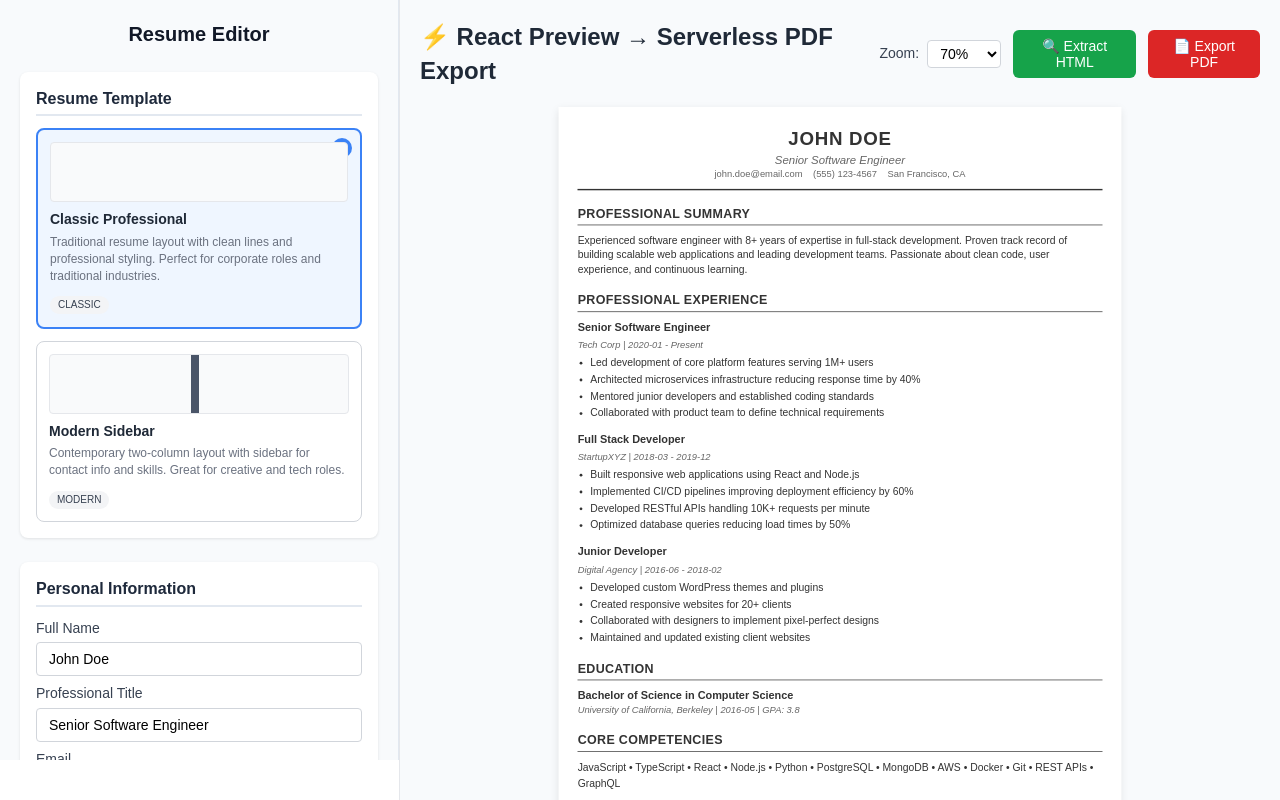
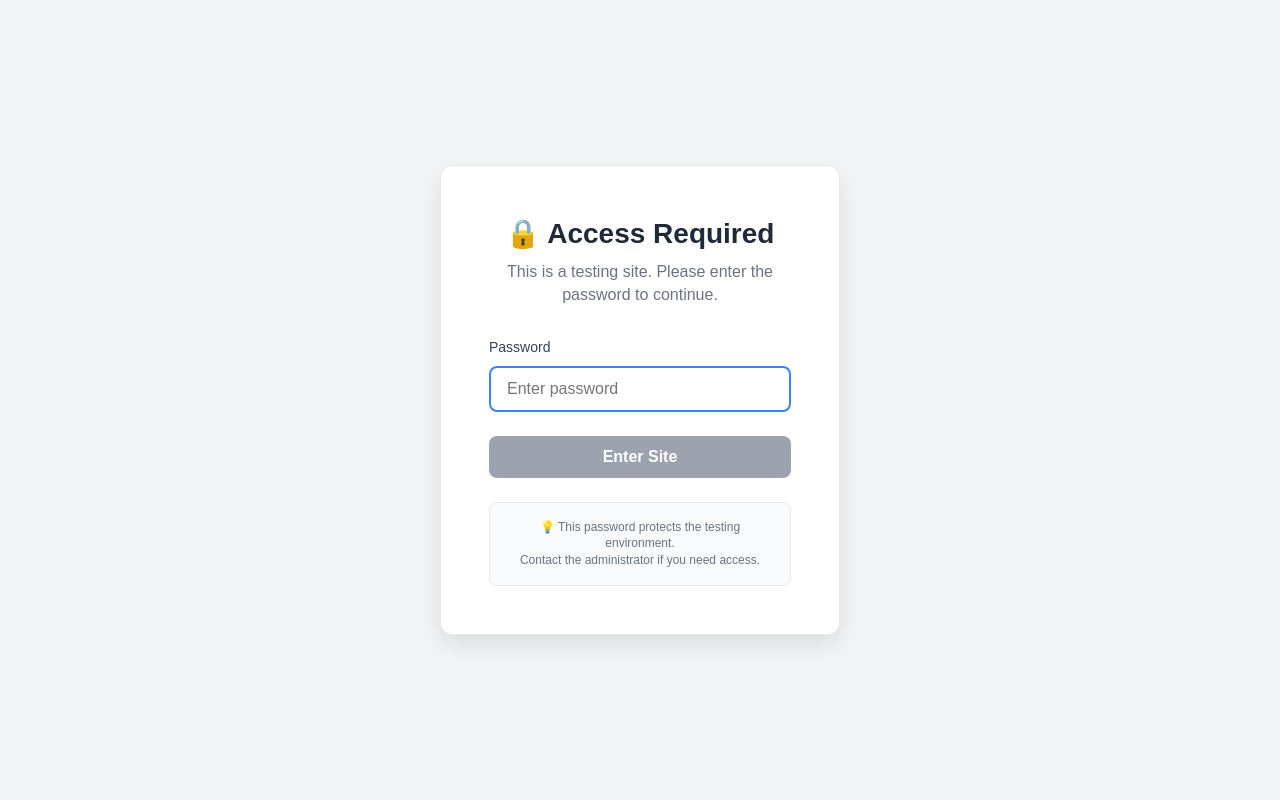
Before and after one commit to doublewoods99/teste-live-preview-export, a React (Vite) app: page / in a window 1280 px wide. Built offline with nearby package versions, Linux system fonts and the light colour scheme.

Commit message:
Add password protection for testing site with polished login form and logout functionality

```diff
--- a/src/App.tsx
+++ b/src/App.tsx
@@ -1,15 +1,201 @@
-import { useRef, useState } from 'react';
+import { useRef, useState, useEffect } from 'react';
 import { ResumeEditor } from './components/Editor/ResumeEditor';
 import { SimpleRollingPreview } from './components/Preview/SimpleRollingPreview';
 import { useResumeStore } from './context/resumeStore';
 import { extractPreviewContent, logExtractedContent, downloadExtractedContent } from './utils/htmlExtractor';
 import { exportToPDF } from './utils/pdfExporter';
 
+// Simple password configuration
+const SITE_PASSWORD = 'cviel2024'; // Change this to your desired password
+
+function LoginForm({ onLogin }: { onLogin: () => void }) {
+  const [password, setPassword] = useState('');
+  const [error, setError] = useState('');
+  const [isLoading, setIsLoading] = useState(false);
+
+  const handleSubmit = (e: React.FormEvent) => {
+    e.preventDefault();
+    setIsLoading(true);
+    setError('');
+
+    // Simulate a small delay for better UX
+    setTimeout(() => {
+      if (password === SITE_PASSWORD) {
+        localStorage.setItem('cviel_authenticated', 'true');
+        onLogin();
+      } else {
+        setError('Incorrect password. Please try again.');
+        setPassword('');
+      }
+      setIsLoading(false);
+    }, 500);
+  };
+
+  return (
+    <div style={{
+      minHeight: '100vh',
+      display: 'flex',
+      alignItems: 'center',
+      justifyContent: 'center',
+      backgroundColor: '#f3f4f6'
+    }}>
+      <div style={{
+        backgroundColor: 'white',
+        padding: '48px',
+        borderRadius: '12px',
+        boxShadow: '0 10px 25px rgba(0, 0, 0, 0.1)',
+        width: '100%',
+        maxWidth: '400px',
+        border: '1px solid #e5e7eb'
+      }}>
+        <div style={{ textAlign: 'center', marginBottom: '32px' }}>
+          <h1 style={{
+            fontSize: '28px',
+            fontWeight: '700',
+            color: '#1f2937',
+            margin: '0 0 8px 0'
+          }}>
+            🔒 Access Required
+          </h1>
+          <p style={{
+            color: '#6b7280',
+            fontSize: '16px',
+            margin: 0
+          }}>
+            This is a testing site. Please enter the password to continue.
+          </p>
+        </div>
+
+        <form onSubmit={handleSubmit}>
+          <div style={{ marginBottom: '24px' }}>
+            <label style={{
+              display: 'block',
+              fontSize: '14px',
+              fontWeight: '500',
+              color: '#374151',
+              marginBottom: '8px'
+            }}>
+              Password
+            </label>
+            <input
+              type="password"
+              value={password}
+              onChange={(e) => setPassword(e.target.value)}
+              placeholder="Enter password"
+              disabled={isLoading}
+              style={{
+                width: '100%',
+                padding: '12px 16px',
+                border: `2px solid ${error ? '#ef4444' : '#d1d5db'}`,
+                borderRadius: '8px',
+                fontSize: '16px',
+                transition: 'border-color 0.2s',
+                outline: 'none',
+                backgroundColor: isLoading ? '#f9fafb' : 'white'
+              }}
+              onFocus={(e) => {
+                if (!error) e.target.style.borderColor = '#3b82f6';
+              }}
+              onBlur={(e) => {
+                if (!error) e.target.style.borderColor = '#d1d5db';
+              }}
+              autoFocus
+            />
+            {error && (
+              <p style={{
+                color: '#ef4444',
+                fontSize: '14px',
+                marginTop: '8px',
+                margin: '8px 0 0 0'
+              }}>
+                {error}
+              </p>
+            )}
+          </div>
+
+          <button
+            type="submit"
+            disabled={isLoading || !password.trim()}
+            style={{
+              width: '100%',
+              padding: '12px 24px',
+              backgroundColor: isLoading || !password.trim() ? '#9ca3af' : '#3b82f6',
+              color: 'white',
+              border: 'none',
+              borderRadius: '8px',
+              fontSize: '16px',
+              fontWeight: '600',
+              cursor: isLoading || !password.trim() ? 'not-allowed' : 'pointer',
+              transition: 'background-color 0.2s',
+              display: 'flex',
+              alignItems: 'center',
+              justifyContent: 'center',
+              gap: '8px'
+            }}
+          >
+            {isLoading ? (
+              <>
+                <span style={{
+                  width: '16px',
+                  height: '16px',
+                  border: '2px solid white',
+                  borderTopColor: 'transparent',
+                  borderRadius: '50%',
+                  animation: 'spin 1s linear infinite'
+                }} />
+                Checking...
+              </>
+            ) : (
+              'Enter Site'
+            )}
+          </button>
+        </form>
+
+        <div style={{
+          marginTop: '24px',
+          padding: '16px',
+          backgroundColor: '#f9fafb',
+          borderRadius: '8px',
+          border: '1px solid #e5e7eb'
+        }}>
+          <p style={{
+            fontSize: '12px',
+            color: '#6b7280',
+            margin: 0,
+            textAlign: 'center'
+          }}>
+            💡 This password protects the testing environment.<br/>
+            Contact the administrator if you need access.
+          </p>
+        </div>
+      </div>
+    </div>
+  );
+}
+
 function App() {
   const resume = useResumeStore((state) => state.resume);
   const previewRef = useRef<HTMLDivElement>(null);
   const [isExporting, setIsExporting] = useState<boolean>(false);
   const [previewScale, setPreviewScale] = useState<number>(0.7); // Default 70% scale
+  const [isAuthenticated, setIsAuthenticated] = useState<boolean>(
+    localStorage.getItem('cviel_authenticated') === 'true'
+  );
+
+  // Check authentication on component mount
+  useEffect(() => {
+    const authStatus = localStorage.getItem('cviel_authenticated');
+    setIsAuthenticated(authStatus === 'true');
+  }, []);
+
+  const handleLogin = () => {
+    setIsAuthenticated(true);
+  };
+
+  const handleLogout = () => {
+    localStorage.removeItem('cviel_authenticated');
+    setIsAuthenticated(false);
+  };
 
   const handleExtractPreview = () => {
     if (!previewRef.current) {
@@ -60,6 +246,11 @@ function App() {
     }
   };
 
+  // Show login form if not authenticated
+  if (!isAuthenticated) {
+    return <LoginForm onLogin={handleLogin} />;
+  }
+
   return (
     <>
       <style>
@@ -107,6 +298,26 @@ function App() {
           </h2>
 
           <div style={{ display: 'flex', gap: '12px', alignItems: 'center' }}>
+            {/* Logout Button */}
+            <button
+              onClick={handleLogout}
+              style={{
+                padding: '6px 12px',
+                backgroundColor: '#ef4444',
+                color: 'white',
+                border: 'none',
+                borderRadius: '4px',
+                cursor: 'pointer',
+                fontSize: '12px',
+                fontWeight: '500',
+                transition: 'background-color 0.2s'
+              }}
+              onMouseOver={(e) => e.currentTarget.style.backgroundColor = '#dc2626'}
+              onMouseOut={(e) => e.currentTarget.style.backgroundColor = '#ef4444'}
+              title="Logout from testing site"
+            >
+              🔓 Logout
+            </button>
             {/* Preview Scale Control */}
             <div style={{ display: 'flex', alignItems: 'center', gap: '8px' }}>
               <label style={{
```
